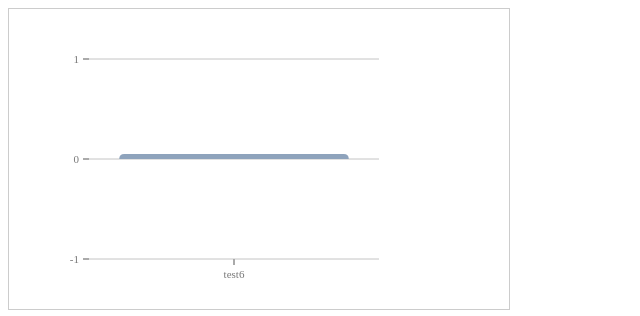
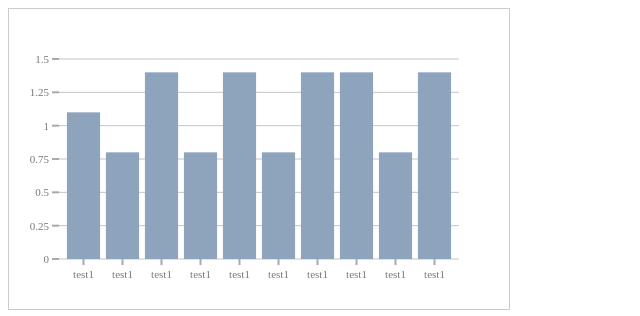
Before and after one commit to sdh20282/jetty-chart, a React (Create React App) app: page / in a window 1280 px wide. Shown: the top 316 px of the page, without its empty margins (0-640 px from the left). Built offline with nearby package versions, Linux system fonts and the light colour scheme.

Commit message:
Feat : bar 차트 에러 처리 추가

```diff
--- a/src/App.jsx
+++ b/src/App.jsx
@@ -2,56 +2,49 @@ import { NormalBar } from "./jetty-chart/src";
 
 const data = [
   {
-    value: 0,
-    label: "test6"
+    value: 1.1,
+    label: "test1"
+  },
+  {
+    value: 0.8,
+    label: "test1"
+  },
+  {
+    value: 1.4,
+    label: "test1"
+  },
+  {
+    value: 0.8,
+    label: "test1"
+  },
+  {
+    value: 1.4,
+    label: "test1"
+  },
+  {
+    value: 0.8,
+    label: "test1"
+  },
+  {
+    value: 1.4,
+    label: "test1"
+  },
+  {
+    value: 1.4,
+    label: "test1"
+  },
+  {
+    value: 0.8,
+    label: "test1"
+  },
+  {
+    value: 1.4,
+    label: "test1"
   }
 ];
 
 const myNormalBar = ({ data }) => {
-  return (
-    <NormalBar
-      data={data}
-      generalSettings={{
-        width: 500,
-        height: 300,
-        backgroundColor: "#fff",
-        padding: { top: 50, bottom: 50, left: 80, right: 130 }
-      }}
-      levelSettings={{
-        lineVisible: true,
-        lineOpacity: 1,
-        lineColor: "#c4c4c4",
-        lineWidth: 1,
-        levelAutoScope: true,
-        levelTextGap: 10,
-        levelTextSize: 11,
-        levelTextWeight: 500,
-        levelTextColor: "#777",
-        levelTextMargin: 4,
-        levelLineVisible: true,
-        levelLineOpacity: 1,
-        levelLineColor: "#aaa",
-        levelLineWidth: 2,
-        showTopLevel: true
-      }}
-      barSettings={{
-        chartPadding: 10,
-        barColor: "#8EA3BC",
-        barGap: 0.15,
-        barOnlyUpperRadus: true,
-        barBorderRadius: 5,
-        categoryTextGap: 14,
-        categoryTextSize: 11,
-        categoryTextWeight: 500,
-        categoryTextColor: "#777",
-        categoryTextMargin: 8,
-        categoryLineVisible: true,
-        categoryLineOpacity: 1,
-        categoryLineColor: "#aaa",
-        categoryLineWidth: 2
-      }}
-    />
-  );
+  return <NormalBar data={data} />;
 };
 
 function App() {
--- a/src/jetty-chart/src/bars/normal-bar/nomal-bar.js
+++ b/src/jetty-chart/src/bars/normal-bar/nomal-bar.js
@@ -1,53 +1,19 @@
 import { BarCommon } from "../bar-common/bar-common";
 
 import { getLevelAutoScope, getLevelCalculatedScope } from "../../common/utils/level/calculate-level";
-import { checkPadding, checkBarBorderRadius } from "../../common/utils/check-exception";
+import { checkBarBorderRadius } from "../../common/utils/exception/check-common-exception";
+import { checkNormalBar } from "../../common/utils/exception/check-bar-exception";
 
-const NormalBar = ({
-  data,
-  generalSettings: { width = 500, height = 300, backgroundColor = "#ffffff", padding = { top: 30, bottom: 50, left: 80, right: 130 } },
-  levelSettings: {
-    lineVisible = true,
-    lineOpacity = 1,
-    lineColor = "#c4c4c4",
-    lineWidth = 1,
-    levelAutoScope = true,
-    levelMaxScope = 100,
-    levelMinScope = 0,
-    levelTextGap = 10,
-    levelTextSize = 11,
-    levelTextWeight = 400,
-    levelTextColor = "#777",
-    levelTextMargin = 3,
-    levelLineVisible = true,
-    levelLineOpacity = 1,
-    levelLineColor = "#aaa",
-    levelLineWidth = 2,
-    showTopLevel = true
-  },
-  barSettings: {
-    chartPadding = 5,
-    barColor = "#8EA3BC",
-    barGap = 0.2,
-    barOnlyUpperRadus = true,
-    barBorderRadius = 0,
-    categoryTextGap = 14,
-    categoryTextSize = 11,
-    categoryTextWeight = 500,
-    categoryTextColor = "#777",
-    categoryTextMargin = 8,
-    categoryLineVisible = true,
-    categoryLineOpacity = 1,
-    categoryLineColor = "#aaa",
-    categoryLineWidth = 2
-  }
-}) => {
-  padding = checkPadding({ padding });
+const NormalBar = ({ data, generalSettings, levelSettings, barSettings }) => {
+  const result = checkNormalBar({ generalSettings, levelSettings, barSettings });
+  const { width, height, padding } = result.generalSettings;
+  const { levelAutoScope, levelMaxScope, levelMinScope } = result.levelSettings;
+  let { barGap, barBorderRadius, chartPadding, barColor, barOnlyUpperRadus } = result.barSettings;
 
   const levelResult = levelAutoScope ? getLevelAutoScope({ data }) : getLevelCalculatedScope({ maxScope: levelMaxScope, minScope: levelMinScope });
 
-  const chartAreaWidth = parseInt(width - padding.left - padding.right - chartPadding - chartPadding, 10);
-  const chartAreaHeight = parseInt(height - padding.bottom - padding.top, 10);
+  const chartAreaWidth = width - padding.left - padding.right - chartPadding - chartPadding;
+  const chartAreaHeight = height - padding.bottom - padding.top;
   const halfAreaWidth = chartAreaWidth / data.length / 2;
   const halfWidth = halfAreaWidth - barGap * halfAreaWidth;
   const lineGap = chartAreaHeight / (levelResult.level.length - 1);
@@ -66,46 +32,19 @@ const NormalBar = ({
   return (
     <BarCommon
       data={data}
-      generalSettings={{
-        width,
-        height,
-        backgroundColor,
-        padding: { top: padding.top, bottom: padding.bottom, left: padding.left, right: padding.right }
-      }}
+      generalSettings={{ ...result.generalSettings }}
       levelSettings={{
         level: levelResult.level,
-        lineVisible,
-        lineOpacity,
-        lineColor,
-        lineWidth,
-        levelTextGap,
-        levelTextSize,
-        levelTextWeight,
-        levelTextColor,
-        levelTextMargin,
-        levelLineVisible,
-        levelLineOpacity,
-        levelLineColor,
-        levelLineWidth,
-        showTopLevel
+        ...result.levelSettings
       }}
       categorySettings={{
         categoryPadding: chartPadding,
-        categoryTextGap,
-        categoryTextSize,
-        categoryTextWeight,
-        categoryTextColor,
-        categoryTextMargin,
-        categoryLineVisible,
-        categoryLineOpacity,
-        categoryLineColor,
-        categoryLineWidth
+        ...result.barSettings
       }}
     >
       <g transform={`translate(${chartPadding})`}>
         {data.map((d, idx) => {
           const x = (chartAreaWidth / data.length) * idx + chartAreaWidth / data.length / 2;
-          // const y = lineGap * (zeroIndex - idx);
           const height = (Math.abs(d.value) / (levelResult.maxScope - levelResult.minScope)) * chartAreaHeight;
           const realHeight = height >= barBorderRadius ? height - barBorderRadius : 0;
 
--- a/src/jetty-chart/src/common/utils/check-exception.js
+++ /dev/null
@@ -1,23 +0,0 @@
-export const checkPadding = ({ padding }) => {
-  if (!padding.top) {
-    padding.top = "30";
-  }
-
-  if (!padding.bottom) {
-    padding.bottom = "50";
-  }
-
-  if (!padding.left) {
-    padding.left = "80";
-  }
-
-  if (!padding.right) {
-    padding.right = "130";
-  }
-
-  return padding;
-};
-
-export const checkBarBorderRadius = ({ halfWidth, borderRadius }) => {
-  return halfWidth < borderRadius ? halfWidth : borderRadius;
-};
--- /dev/null
+++ b/src/jetty-chart/src/common/utils/exception/check-bar-exception.js
@@ -0,0 +1,173 @@
+import { checkPadding, checkSize } from "./check-common-exception";
+
+/* eslint-disable complexity */
+export const checkNormalBar = ({ generalSettings, levelSettings, barSettings }) => {
+  if (generalSettings === undefined) {
+    generalSettings = {};
+  }
+
+  if (generalSettings.width === undefined) {
+    generalSettings.width = 500;
+  }
+
+  if (generalSettings.height === undefined) {
+    generalSettings.height = 300;
+  }
+
+  if (generalSettings.backgroundColor === undefined) {
+    generalSettings.backgroundColor = "#ffffff";
+  }
+
+  if (generalSettings.padding === undefined) {
+    generalSettings.padding = {};
+  }
+
+  if (levelSettings === undefined) {
+    levelSettings = {};
+  }
+
+  if (levelSettings.lineVisible === undefined) {
+    levelSettings.lineVisible = true;
+  }
+
+  if (levelSettings.lineOpacity === undefined) {
+    levelSettings.lineOpacity = 1;
+  }
+
+  if (levelSettings.lineColor === undefined) {
+    levelSettings.lineColor = "#c4c4c4";
+  }
+
+  if (levelSettings.lineWidth === undefined) {
+    levelSettings.lineWidth = 1;
+  }
+
+  if (levelSettings.levelAutoScope === undefined) {
+    levelSettings.levelAutoScope = true;
+  }
+
+  if (levelSettings.levelMaxScope === undefined) {
+    levelSettings.levelMaxScope = 100;
+  }
+
+  if (levelSettings.levelMinScope === undefined) {
+    levelSettings.levelMinScope = 0;
+  }
+
+  if (levelSettings.levelTextGap === undefined) {
+    levelSettings.levelTextGap = 10;
+  }
+
+  if (levelSettings.levelTextSize === undefined) {
+    levelSettings.levelTextSize = 11;
+  }
+
+  if (levelSettings.levelTextWeight === undefined) {
+    levelSettings.levelTextWeight = 400;
+  }
+
+  if (levelSettings.levelTextColor === undefined) {
+    levelSettings.levelTextColor = "#777";
+  }
+
+  if (levelSettings.levelTextMargin === undefined) {
+    levelSettings.levelTextMargin = 3;
+  }
+
+  if (levelSettings.levelLineVisible === undefined) {
+    levelSettings.levelLineVisible = true;
+  }
+
+  if (levelSettings.levelLineOpacity === undefined) {
+    levelSettings.levelLineOpacity = 1;
+  }
+
+  if (levelSettings.levelLineColor === undefined) {
+    levelSettings.levelLineColor = "#aaa";
+  }
+
+  if (levelSettings.levelLineWidth === undefined) {
+    levelSettings.levelLineWidth = 2;
+  }
+
+  if (levelSettings.showTopLevel === undefined) {
+    levelSettings.showTopLevel = true;
+  }
+
+  if (barSettings === undefined) {
+    barSettings = {};
+  }
+
+  if (barSettings.chartPadding === undefined) {
+    barSettings.chartPadding = 5;
+  }
+
+  if (barSettings.barColor === undefined) {
+    barSettings.barColor = "#8EA3BC";
+  }
+
+  if (barSettings.barGap === undefined) {
+    barSettings.barGap = 0.15;
+  }
+
+  if (barSettings.barOnlyUpperRadius === undefined) {
+    barSettings.barOnlyUpperRadius = true;
+  }
+
+  if (barSettings.barBorderRadius === undefined) {
+    barSettings.barBorderRadius = 0;
+  }
+
+  if (barSettings.categoryTextGap === undefined) {
+    barSettings.categoryTextGap = 14;
+  }
+
+  if (barSettings.categoryTextSize === undefined) {
+    barSettings.categoryTextSize = 11;
+  }
+
+  if (barSettings.categoryTextWeight === undefined) {
+    barSettings.categoryTextWeight = 500;
+  }
+
+  if (barSettings.categoryTextColor === undefined) {
+    barSettings.categoryTextColor = "#777";
+  }
+
+  if (barSettings.categoryTextMargin === undefined) {
+    barSettings.categoryTextMargin = 8;
+  }
+
+  if (barSettings.categoryLineVisible === undefined) {
+    barSettings.categoryLineVisible = true;
+  }
+
+  if (barSettings.categoryLineOpacity === undefined) {
+    barSettings.categoryLineOpacity = 1;
+  }
+
+  if (barSettings.categoryLineColor === undefined) {
+    barSettings.categoryLineColor = "#aaa";
+  }
+
+  if (barSettings.categoryLineWidth === undefined) {
+    barSettings.categoryLineWidth = 2;
+  }
+
+  generalSettings.padding = checkPadding({ padding: generalSettings.padding });
+
+  const checkedSize = checkSize({
+    width: generalSettings.width,
+    height: generalSettings.height,
+    padding: generalSettings.padding,
+    chartPadding: barSettings.chartPadding
+  });
+
+  generalSettings.width = checkedSize.width;
+  generalSettings.height = checkedSize.height;
+  generalSettings.padding = checkedSize.padding;
+  barSettings.chartPadding = checkedSize.chartPadding;
+
+  return { generalSettings, levelSettings, barSettings };
+};
+/* eslint-enable complexity */
--- /dev/null
+++ b/src/jetty-chart/src/common/utils/exception/check-common-exception.js
@@ -0,0 +1,59 @@
+export const checkPadding = ({ padding }) => {
+  if (padding.top === undefined) {
+    padding.top = 50;
+  }
+
+  if (padding.bottom === undefined) {
+    padding.bottom = 50;
+  }
+
+  if (padding.left === undefined) {
+    padding.left = 50;
+  }
+
+  if (padding.right === undefined) {
+    padding.right = 50;
+  }
+
+  return padding;
+};
+
+export const checkBarBorderRadius = ({ halfWidth, borderRadius }) => {
+  return halfWidth < borderRadius ? halfWidth : borderRadius;
+};
+
+export const checkSize = ({ width, height, padding, chartPadding }) => {
+  if (width < 30) {
+    width = 30;
+    chartPadding = 0;
+    padding = { top: padding.top, bottom: padding.bottom, left: 0, right: 0 };
+  }
+
+  if (height < 30) {
+    height = 30;
+    padding = { top: 0, bottom: 0, left: padding.left, right: padding.right };
+  }
+
+  if (width - padding.left - padding.right - chartPadding - chartPadding <= 0) {
+    const over = (padding.left + padding.right - width + 30) / 2;
+
+    chartPadding = 0;
+    padding = {
+      ...padding,
+      left: padding.left - over,
+      right: padding.right - over
+    };
+  }
+
+  if (height - padding.top - padding.bottom <= 0) {
+    const over = (padding.top + padding.bottom - height + 30) / 2;
+
+    padding = {
+      ...padding,
+      top: padding.top - over,
+      bottom: padding.bottom - over
+    };
+  }
+
+  return { width, height, padding, chartPadding };
+};
```
